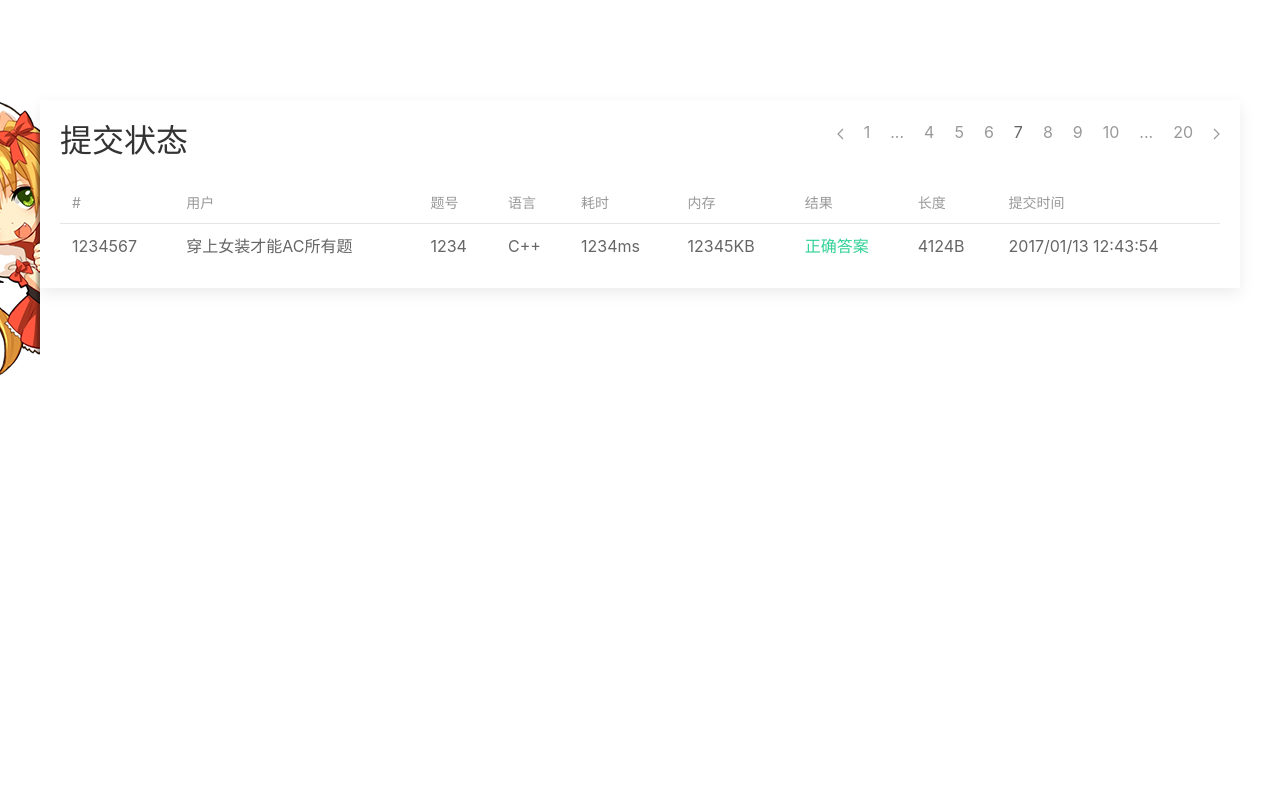
After one commit to ShadowPower/MoeOJ, a Python web app: template templates/status.html in a window 1280 px wide. The commit adds this page. Run offline with Jinja, Linux system fonts and the light colour scheme; the template is opened without the code that fills it, so the values that code supplies are empty; some libraries are stand-ins or nearby versions.

Commit message:
分离页面框架为主模板，将其余页面改为子模板 实现“状态“页面 添加Github Repo链接

```diff
--- a/MoeOJ/urls.py
+++ b/MoeOJ/urls.py
@@ -20,5 +20,6 @@ from OJ import views as oj_views
 urlpatterns = [
     url(r'^$', oj_views.index),
     url(r'^problemset/$', oj_views.problemset),
+    url(r'^status/$', oj_views.status),
     url(r'^admin/', admin.site.urls),
 ]
--- a/OJ/static/css/style.css
+++ b/OJ/static/css/style.css
@@ -36,5 +36,5 @@ html, h1, h2, h3, h4, h5, h6 {
 .poster-girl {
     position: absolute;
     top: 0;
-    left: -123px;
+    left: -122px;
 }
--- a/OJ/views.py
+++ b/OJ/views.py
@@ -7,3 +7,6 @@ def index(request):
 
 def problemset(request):
     return render(request, "problemset.html", {'background_class': Helper().get_background_class()})
+
+def status(request):
+    return render(request, "status.html", {'background_class': Helper().get_background_class()})
--- /dev/null
+++ b/templates/base.html
@@ -0,0 +1,33 @@
+<!DOCTYPE html>
+<html lang="zh-CN">
+<head>
+    {% block head %}
+    <meta charset="UTF-8">
+    <meta name="viewport" content="width=device-width,minimum-scale=1.0,maximum-scale=1.0"/>
+    <title>{% block title %}{% endblock %}</title>
+    <link href="/static/css/uikit.css" rel="stylesheet" type="text/css">
+    <link href="/static/css/style.css" rel="stylesheet" type="text/css">
+    <script src="//cdn.bootcss.com/jquery/3.1.1/jquery.min.js"></script>
+    <script src="/static/js/uikit.js"></script>
+    {% endblock %}
+</head>
+<body>
+<div class="background {{ background_class }}" id="background">
+</div>
+{% set active_page = active_page -%}{# 这句是关键 #}
+{% include 'navbar.html' %}
+<div class="uk-container">
+    {% block content %}
+    {% endblock %}
+    <footer class="uk-margin-medium uk-light">
+        <div class="uk-text-meta uk-text-right uk-align-right uk-margin-remove-bottom">
+            Powered by <a href="https://github.com/ShadowPower/MoeOJ/">MoeOJ</a>.<br/>
+            Copyright 2017 © ShadowPower.
+        </div>
+    </footer>
+</div>
+<script src="/static/js/oj.js"></script>
+{% block end_of_body %}
+{% endblock %}
+</body>
+</html>
--- /dev/null
+++ b/templates/status.html
@@ -0,0 +1,56 @@
+{% extends 'base.html' %}
+{% set active_page = 'status' %}
+{% block title %}提交状态{% endblock %}
+{% block content %}
+    <div class="uk-card uk-card-default uk-card-small uk-card-body">
+        <img class="poster-girl" src="/static/img/corner.png">
+        <div class="uk-overflow-auto">
+            <h2 class="uk-display-inline-block uk-margin-remove-bottom">提交状态</h2>
+            <div class="uk-align-right uk-margin-remove-bottom">
+                <ul class="uk-pagination" uk-margin>
+                    <li><a href="#"><span uk-pagination-previous></span></a></li>
+                    <li><a href="#">1</a></li>
+                    <li class="uk-disabled"><span>...</span></li>
+                    <li><a href="#">4</a></li>
+                    <li><a href="#">5</a></li>
+                    <li><a href="#">6</a></li>
+                    <li class="uk-active"><span>7</span></li>
+                    <li><a href="#">8</a></li>
+                    <li><a href="#">9</a></li>
+                    <li><a href="#">10</a></li>
+                    <li class="uk-disabled"><span>...</span></li>
+                    <li><a href="#">20</a></li>
+                    <li><a href="#"><span uk-pagination-next></span></a></li>
+                </ul>
+            </div>
+            <table class="uk-table uk-table-small">
+                <thead>
+                    <tr>
+                        <th>#</th>
+                        <th>用户</th>
+                        <th>题号</th>
+                        <th>语言</th>
+                        <th>耗时</th>
+                        <th>内存</th>
+                        <th>结果</th>
+                        <th>长度</th>
+                        <th>提交时间</th>
+                    </tr>
+                </thead>
+                <tbody>
+                    <tr>
+                        <td>1234567</td>
+                        <td>穿上女装才能AC所有题</td>
+                        <td>1234</td>
+                        <td>C++</td>
+                        <td>1234ms</td>
+                        <td>12345KB</td>
+                        <td class="uk-text-success">正确答案</td>
+                        <td>4124B</td>
+                        <td>2017/01/13 12:43:54</td>
+                    </tr>
+                </tbody>
+            </table>
+        </div>
+    </div>
+{% endblock %}
```
Also changed, not shown: templates/index.html (+4 -28 lines), templates/problemset.html (+4 -30 lines).
